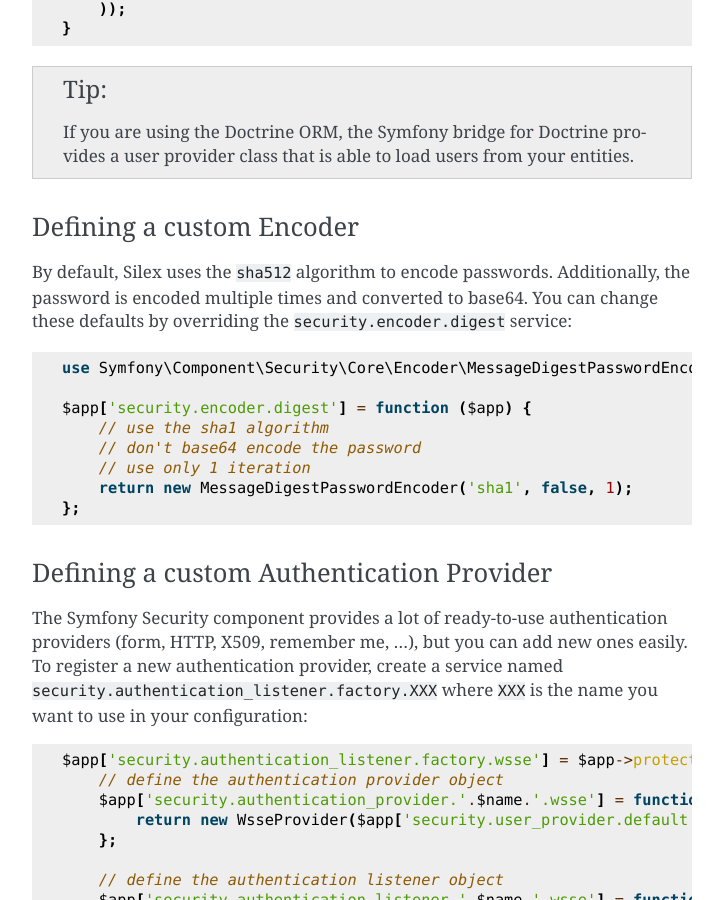
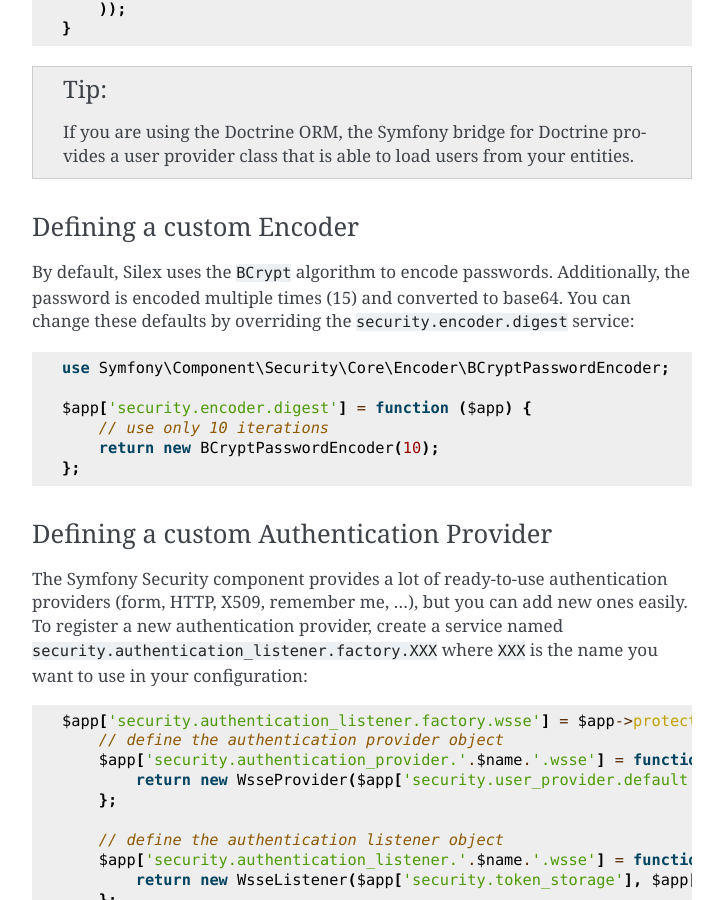
Before and after one commit to silexphp/Silex, a Sphinx documentation site: the page built from doc/providers/security.rst, in a window 1280 px wide and 900 px high, scrolled down 11156 px. Shown: the whole window, without its empty margins (388-1111 px from the left). Built offline with Sphinx 7.4.7, drawn with Linux system fonts in a browser that asks for light colours; pages that are not in the unit, such as notebooks, are missing from menus.

Commit message:
And update documentation

```diff
--- a/doc/providers/security.rst
+++ b/doc/providers/security.rst
@@ -552,18 +552,16 @@
 Defining a custom Encoder
 ~~~~~~~~~~~~~~~~~~~~~~~~~
 
-By default, Silex uses the ``sha512`` algorithm to encode passwords.
-Additionally, the password is encoded multiple times and converted to base64.
+By default, Silex uses the ``BCrypt`` algorithm to encode passwords.
+Additionally, the password is encoded multiple times (15) and converted to base64.
 You can change these defaults by overriding the ``security.encoder.digest``
 service::
 
-    use Symfony\Component\Security\Core\Encoder\MessageDigestPasswordEncoder;
+    use Symfony\Component\Security\Core\Encoder\BCryptPasswordEncoder;
 
     $app['security.encoder.digest'] = function ($app) {
-        // use the sha1 algorithm
-        // don't base64 encode the password
-        // use only 1 iteration
-        return new MessageDigestPasswordEncoder('sha1', false, 1);
+        // use only 10 iterations
+        return new BCryptPasswordEncoder(10);
     };
 
 Defining a custom Authentication Provider
```
